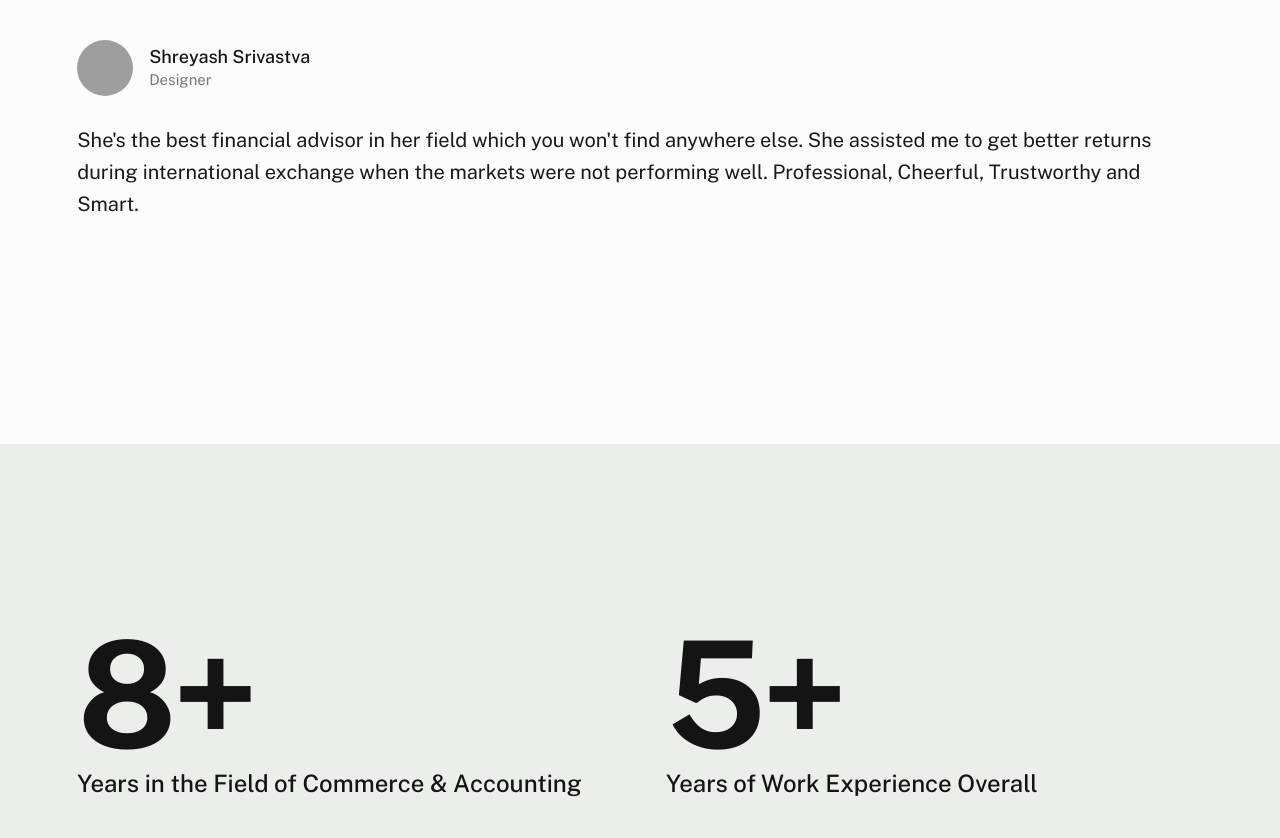
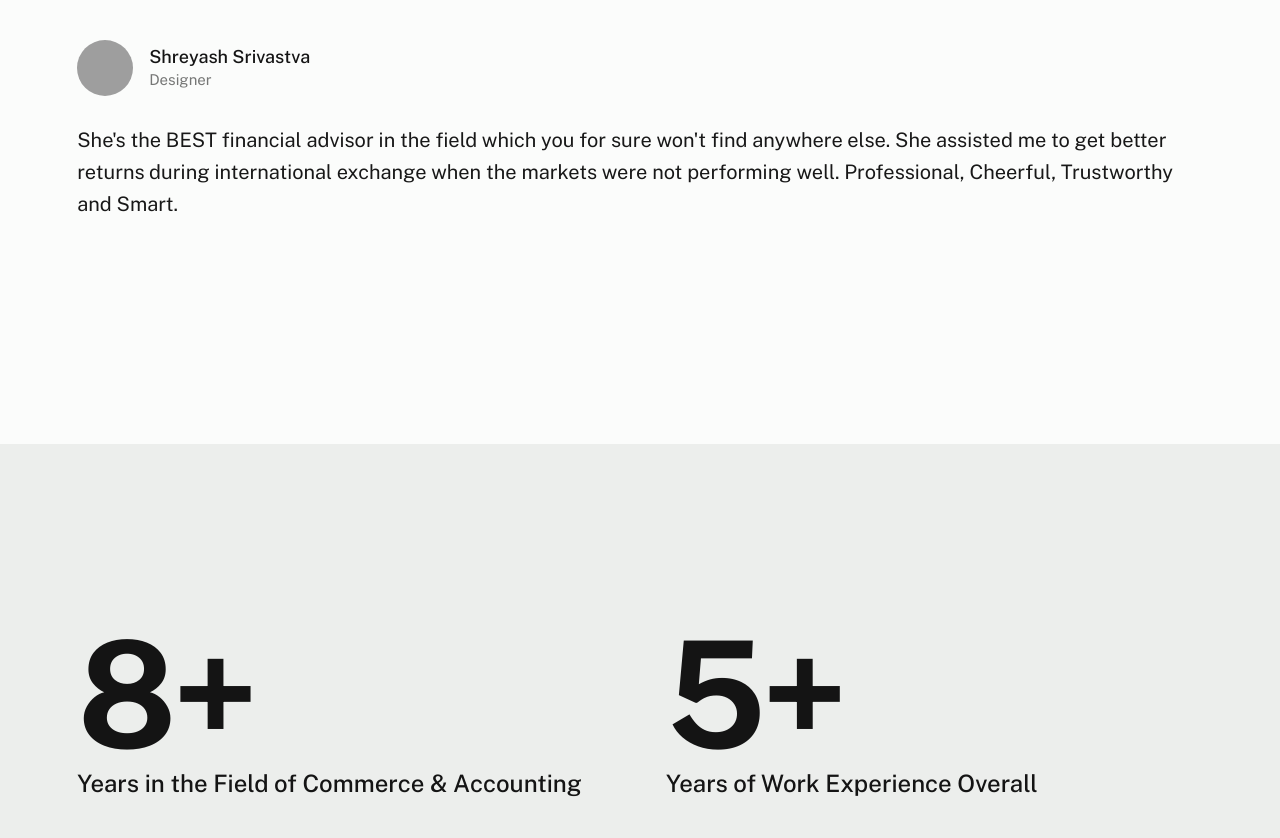
Before and after one commit to shreyazh/Vedika, a plain HTML site: page index.html in a window 1280 px wide. Shown: the part 3000-3838 px from the top of the page. Drawn offline with nearby package versions, Linux system fonts and the light colour scheme; grey boxes are pictures that could not be loaded; a web font is replaced by a local one.

Commit message:
Update index.html

```diff
--- a/index.html
+++ b/index.html
@@ -266,7 +266,7 @@
                                     </cite>
                                 </div>
                                 <p>
-                                She's the best financial advisor in her field which you won't find anywhere else.
+                                She's the BEST financial advisor in the field which you for sure won't find anywhere else.
                                 She assisted me to get better returns during international exchange when the markets were not performing well.
                                 Professional, Cheerful, Trustworthy and Smart.
                                 </p>
```
